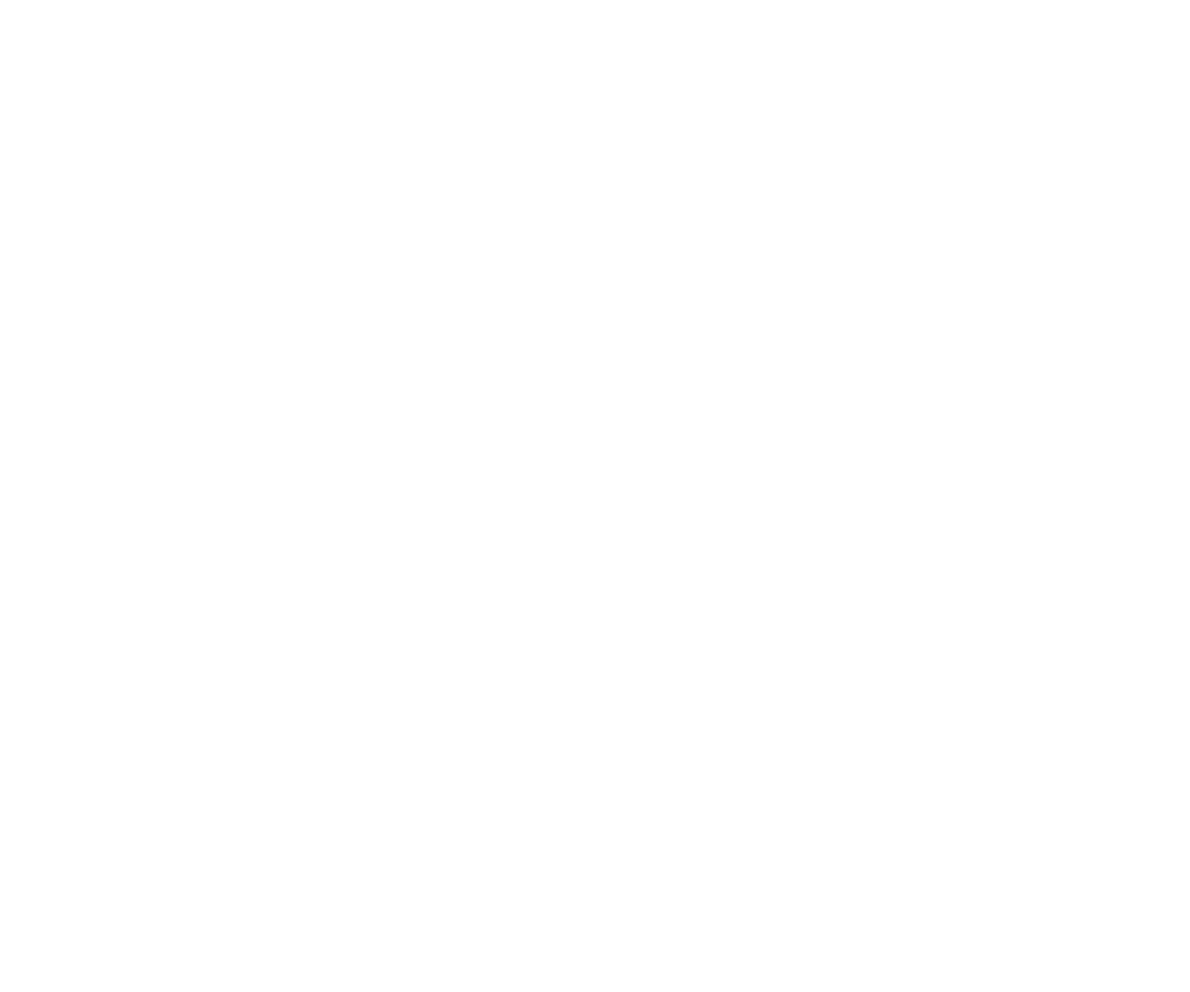
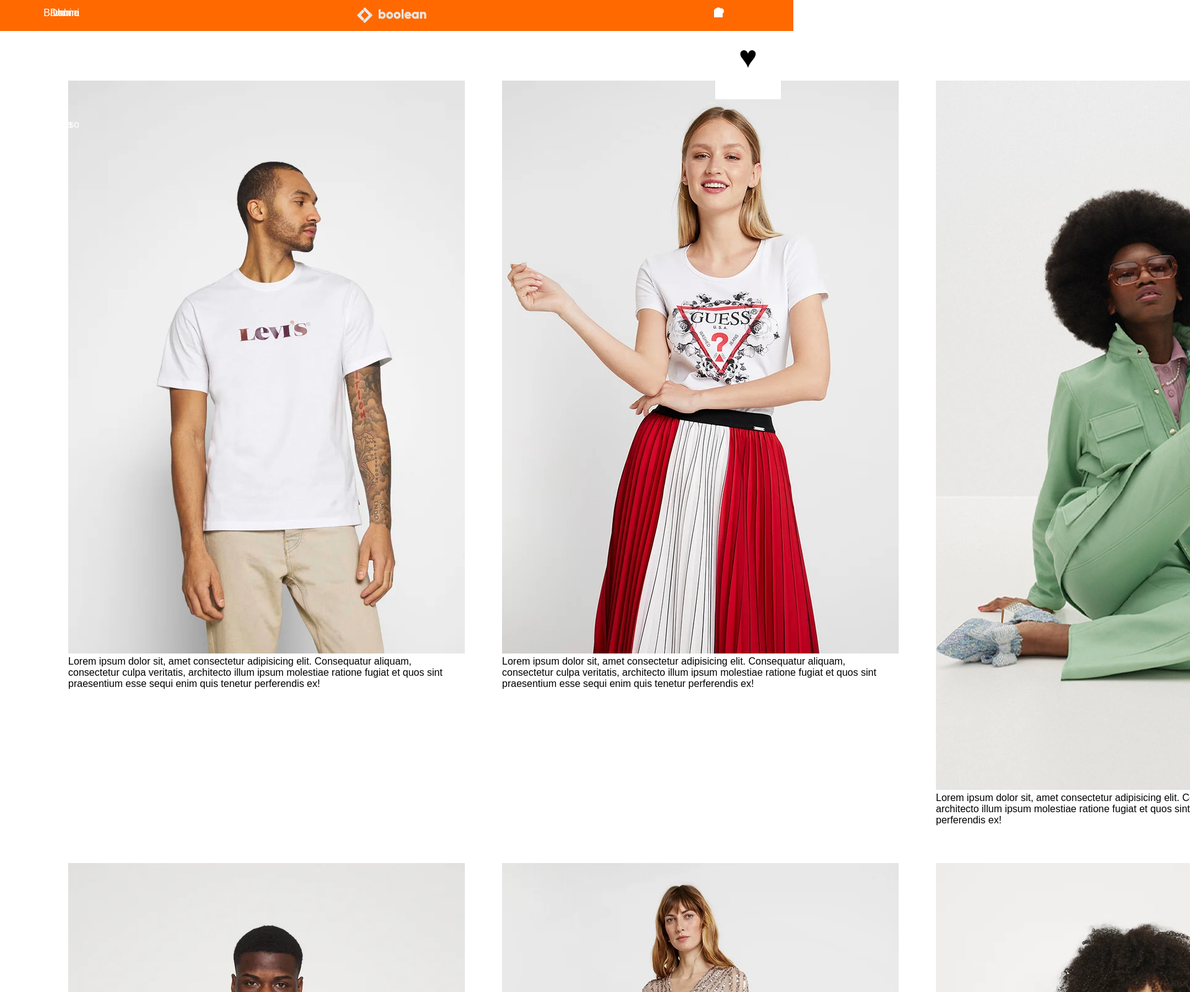
Before and after one commit to Carmyo/html-css-boolando, a plain HTML site: page index.html in a window 1280 px wide. Shown: the top 1600 px of the page at 62% size, 1920 px wide, since content can reach past the window. Before the commit the page ends 800 px from the top, so only its background shows below. Drawn offline with Linux system fonts and the light colour scheme.

Commit message:
struttura

```diff
--- a/css/style.css
+++ b/css/style.css
@@ -3,3 +3,107 @@
     margin: 0px;
     padding: 0px;
 }
+
+body {
+    font-family: sans-serif;
+    background-color: #fff;
+}
+
+
+header {
+    background-color: #ff6900;
+    height: 50px;
+    width: 100%;
+    position: fixed;
+    z-index: 1;
+    padding: 0px 10px;
+}
+
+.space-between {
+    display: flex;
+    flex-direction: row;
+    justify-content: space-between;
+}
+
+#logo {
+    position: absolute;
+    left: 45%;
+    top: 24%;
+    height: 25px;
+}
+
+
+li {
+    color: white;
+}
+
+a {
+    position: absolute;
+    top: 24%;
+    right: 90%;
+    color: white;
+    text-decoration: none;
+}
+
+i {
+    color: white;
+    position: absolute;
+    top: 24%;
+    left: 90%;
+}
+
+ul {
+    position: absolute;
+    top: 100%;
+}
+
+/* BLOCK 1 */
+
+#model {}
+
+main {
+    padding-top: 100px;
+}
+
+section {
+    display: flex;
+    flex-wrap: nowrap;
+    margin-right: 80%;
+    margin-left: 80px;
+
+
+    width: 1000px;
+}
+
+
+.card {
+
+
+    margin: 3%;
+}
+
+/* HEART PROPRIETIES */
+.heart {
+    background-color: white;
+    color: black;
+    font-size: 50px;
+    position: absolute;
+    top: 25px;
+    right: 20px;
+    padding: 3%;
+    cursor: pointer;
+}
+
+.card:hover .heart {
+    color: red;
+}
+
+/* FOOTER */
+footer {
+    background-color: black;
+
+}
+
+.a-footer {
+    color: white
+}
--- a/index.html
+++ b/index.html
@@ -6,10 +6,143 @@
     <meta http-equiv="X-UA-Compatible" content="IE=edge">
     <meta name="viewport" content="width=device-width, initial-scale=1.0">
     <title>Boolando</title>
+    <script src="https://kit.fontawesome.com/710259c6f3.js" crossorigin="anonymous"></script>
     <link rel="stylesheet" href="css/style.css">
 </head>
 
+
+
 <body>
+
+    <!---HEADER-->
+    <header>
+        <!--lista link-->
+        <div id="header">
+            <ul">
+                <a href="#">Donna</a>
+                <a href="#">Uomo</a>
+                <a href="#">Bambini</a>
+                </ul>
+                <!--logo-->
+                <img id="logo" src="./img/boolean-logo.png">
+                <!--icone-->
+                <div id="icon">
+                    <i class="fa-solid fa-user"></i>
+                    <i class="fa-solid fa-heart"></i>
+                    <i class="fa-solid fa-bag-shopping"></i>
+                </div>
+        </div>
+
+
+
+
+    </header>
+
+
+    <!--BLOCK 1-->
+    <main>
+        <section>
+
+            <!--IMAGE 1-->
+            <div class="card">
+                <img src="img/1.webp" alt="model 1" />
+                <p>
+                    Lorem ipsum dolor sit, amet consectetur adipisicing elit.
+                    Consequatur aliquam, consectetur culpa veritatis, architecto illum
+                    ipsum molestiae ratione fugiat et quos sint praesentium esse sequi
+                    enim quis tenetur perferendis ex!
+                </p>
+                <div class="heart">&hearts;</div>
+            </div>
+
+            <!--IMAGE 2-->
+
+            <div class="card">
+                <img src="img/2.webp" alt="model 2" />
+                <p>
+                    Lorem ipsum dolor sit, amet consectetur adipisicing elit.
+                    Consequatur aliquam, consectetur culpa veritatis, architecto illum
+                    ipsum molestiae ratione fugiat et quos sint praesentium esse sequi
+                    enim quis tenetur perferendis ex!
+                </p>
+                <div class="heart">&hearts;</div>
+            </div>
+
+            <!--IMAGE 3-->
+
+            <div id="model" class="card">
+                <img id="model" src="img/3.webp" alt="model 3" />
+                <p>
+                    Lorem ipsum dolor sit, amet consectetur adipisicing elit.
+                    Consequatur aliquam, consectetur culpa veritatis, architecto illum
+                    ipsum molestiae ratione fugiat et quos sint praesentium esse sequi
+                    enim quis tenetur perferendis ex!
+                </p>
+                <div class="heart">&hearts;</div>
+            </div>
+        </section>
+
+
+
+        <!--BLOCK 2-->
+
+
+
+
+        <!--IMAGE 4-->
+        <section>
+            <div class="card">
+                <img src="img/4.webp" alt="model 4" />
+                <p>
+                    Lorem ipsum dolor sit, amet consectetur adipisicing elit.
+                    Consequatur aliquam, consectetur culpa veritatis, architecto illum
+                    ipsum molestiae ratione fugiat et quos sint praesentium esse sequi
+                    enim quis tenetur perferendis ex!
+                </p>
+                <div class="heart">&hearts;</div>
+            </div>
+            <!--IMAGE 5-->
+            <div class="card">
+                <img src="img/5.webp" alt="model 5" />
+                <p>
+                    Lorem ipsum dolor sit, amet consectetur adipisicing elit.
+                    Consequatur aliquam, consectetur culpa veritatis, architecto illum
+                    ipsum molestiae ratione fugiat et quos sint praesentium esse sequi
+                    enim quis tenetur perferendis ex!
+                </p>
+                <div class="heart">&hearts;</div>
+            </div>
+            <!--IMAGE 6-->
+            <div class="card">
+                <img src="img/6.webp" alt="model 6" />
+                <p>
+                    Lorem ipsum dolor sit, amet consectetur adipisicing elit.
+                    Consequatur aliquam, consectetur culpa veritatis, architecto illum
+                    ipsum molestiae ratione fugiat et quos sint praesentium esse sequi
+                    enim quis tenetur perferendis ex!
+                </p>
+                <div class="heart">&hearts;</div>
+            </div>
+        </section>
+
+
+    </main>
+    <!--FOOTER-->
+    <footer>
+        <div>
+            <p>Booleando s.r.l.</p>
+            <a class="a-footer" href="#">Informazioni legali</a> <a class="a-footer" href="#">Informativa sulla
+                privacy</a> <a class="a-footer" href="#">Diritto di recesso</a>
+
+        </div>
+        <div>
+            <p>Trovaci anche su</p>
+
+        </div>
+    </footer>
+
+    <!---->
+    <!---->
 
 </body>
 
```
